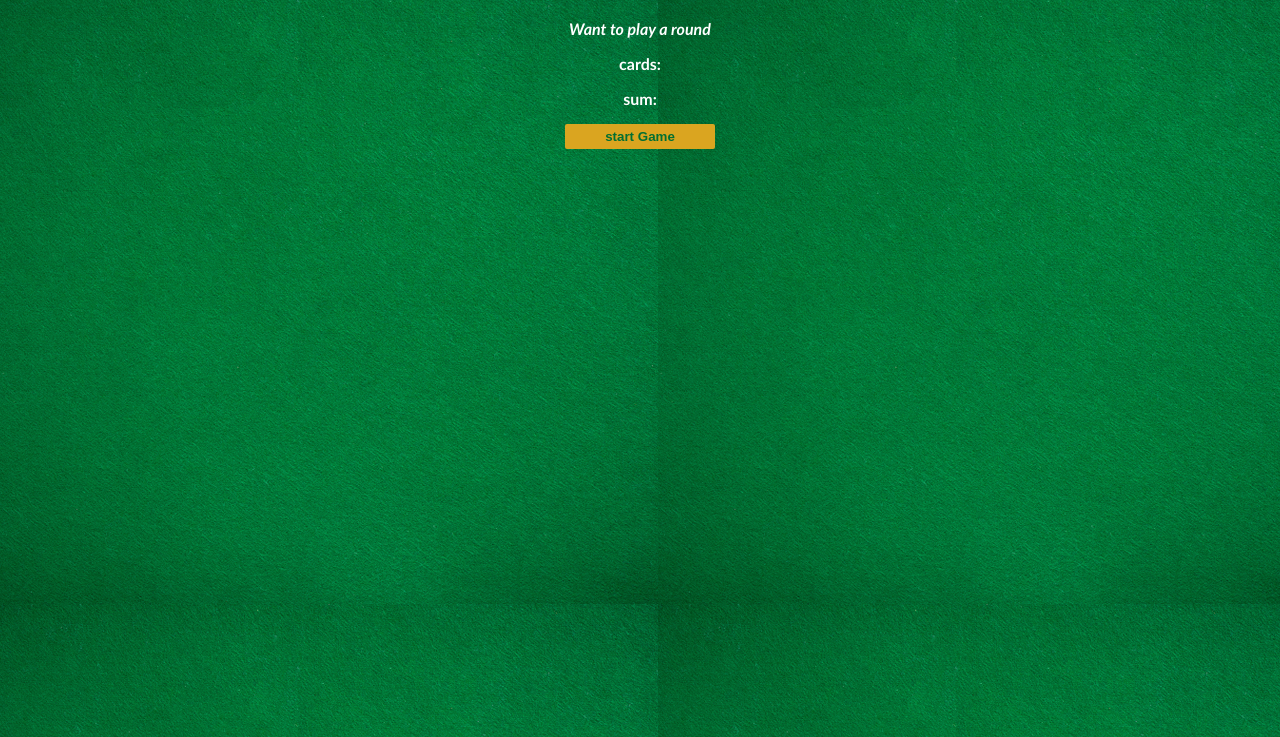
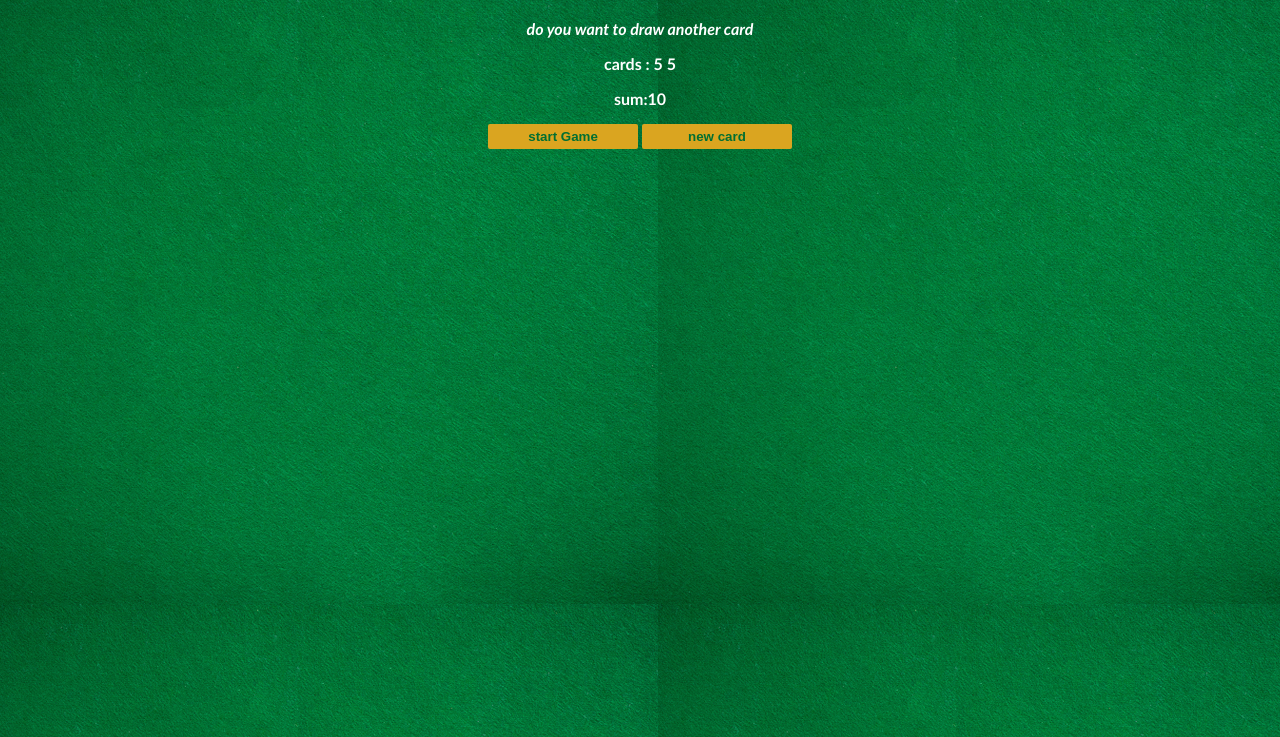
Before and after one commit to Samsondsouza666/web_proj, a plain HTML site: page blackjack/blackjac.html in a window 1280 px wide. Both pictures are taken after a click on the button "start Game". Shown: the part 63-800 px from the top of the page. Drawn offline with Linux system fonts and the light colour scheme.

Commit message:
added new card function and modified the code

```diff
--- a/blackjack/blackjac.html
+++ b/blackjack/blackjac.html
@@ -10,10 +10,11 @@
 <body>
     <h1>Blackjack</h1>
     <p id="message-el" >Want to play a round</p>
-    <p>cards:</p>
-    <p>sum:</p>
+    <p id="cards-El">cards:</p>
+    <p id="sumEl">sum:</p>
     <script src="blackjack.js"></script>
-    <button onlick="startgame()">start Game</button>
+    <button onclick="startGame()">start Game</button>
+    <button onclick="newCard()">new card</button>
 
 
 
--- a/blackjack/blackjack.css
+++ b/blackjack/blackjack.css
@@ -31,5 +31,6 @@ button{
      font-weight: bold;
      padding-top: 5px;
      padding-bottom: 5px;
+     margin-bottom: 4px;
 
 }
--- a/blackjack/blackjack.js
+++ b/blackjack/blackjack.js
@@ -1,24 +1,33 @@
-let firstCard=10;
-let secondCard=1;
+let firstCard=getRandomCard();
+let secondCard=getRandomCard();
+let count=0;
+let card=[firstCard,secondCard];
 let message=" ";
 let isAlive=true;
 let hasBlackJack=false;
 let sum=firstCard+secondCard;
 let messageEl=document.getElementById("message-el");
-
-
-
-
-
-
-
-function startgame()
+let sumEl=document.getElementById("sumEl");
+let cardEL=document.querySelector("#cards-El");
+function getRandomCard()
 {
+    return 5;
+}
+function startGame()
+{
+    renderGame();
+}
+function renderGame()
+{
+    cardEL.textContent ="cards : ";
+    for(let i=0;i<card.length;i++)
+    {
+         cardEL.textContent +=card[i]+" ";
+    }
    if(sum>21)
    {
     message="you're out of the game";
     isAlive=false;
-
    }
    else if(sum<21)
    {
@@ -33,6 +42,17 @@ function startgame()
     hasBlackJack=true;
    }
    messageEl.textContent=message;
+   console.log(message);
+   sumEl.textContent ="sum:"+sum;
+}
 
-
+function newCard()
+{
+    if(count==0)
+    {
+     card[2] =getRandomCard();
+    sum+=card[2];
+    renderGame();
+    count++;
 }
+}
```
